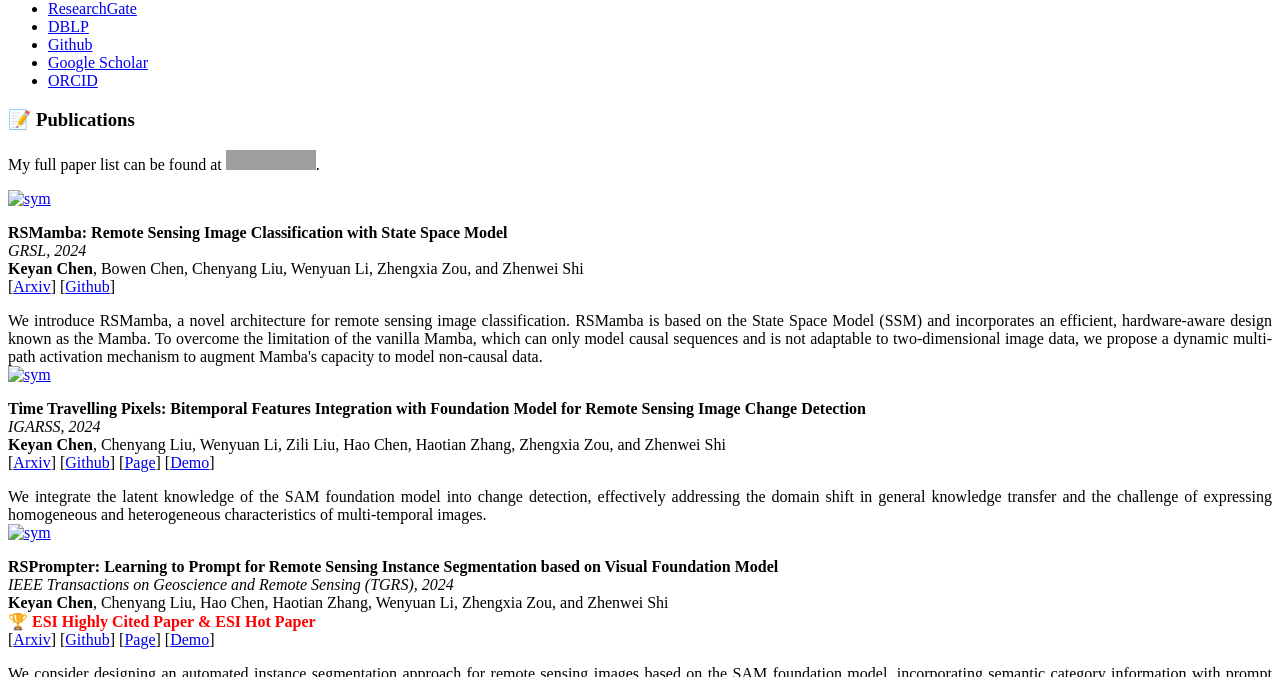
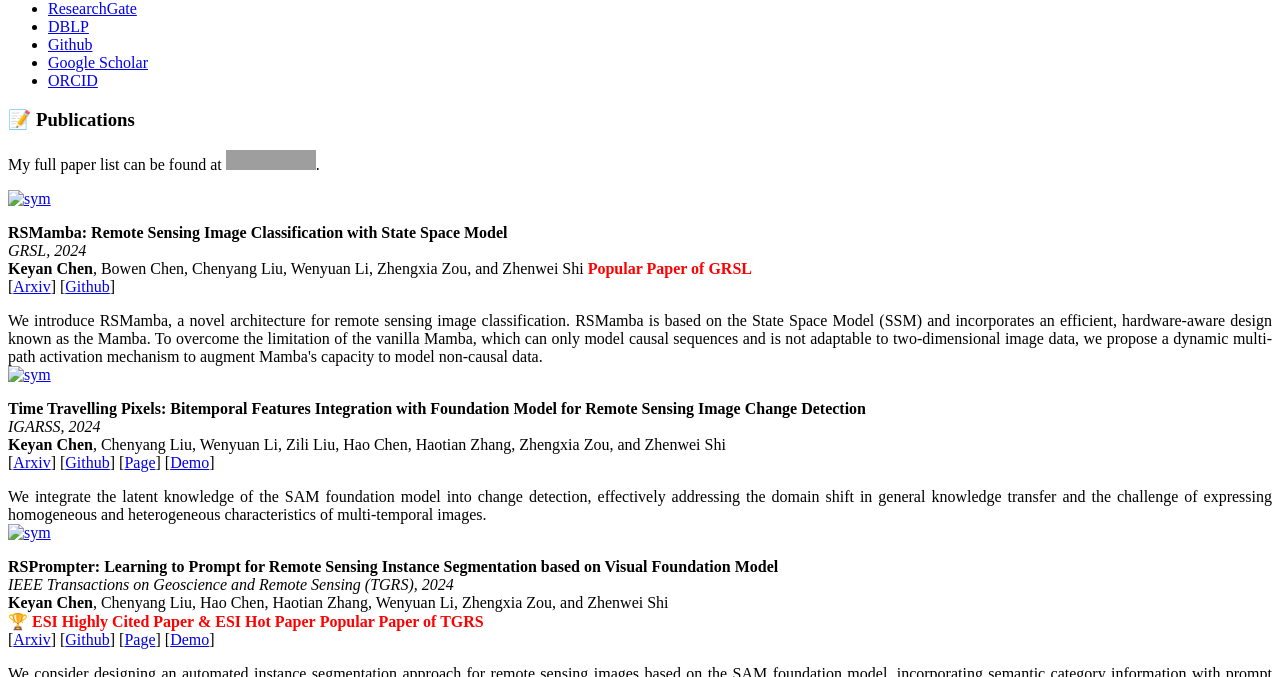
Before and after one commit to KyanChen/KyanChen.github.io, a Jekyll site: the page built from _pages/includes/pub.md, in a window 1280 px wide and 900 px high, scrolled down 376 px, cut to the strip 0-677 px from the top of the window. Built offline with Jekyll 4.4.1, drawn with Linux system fonts in a browser that asks for light colours; our own code applies the rules of GitHub Pages for plain Markdown files; some of the changed text lies outside the part shown; grey boxes are pictures that could not be loaded.

Commit message:
Update pub.md

```diff
--- a/_pages/includes/pub.md
+++ b/_pages/includes/pub.md
@@ -9,7 +9,8 @@ My full paper list can be found at <a href='https://scholar.google.com/citations
 
 <b>RSMamba: Remote Sensing Image Classification with State Space Model</b><br>
 <i>GRSL, 2024</i><br>
-<b>Keyan Chen</b>, Bowen Chen, Chenyang Liu, Wenyuan Li, Zhengxia Zou, and Zhenwei Shi<br>
+<b>Keyan Chen</b>, Bowen Chen, Chenyang Liu, Wenyuan Li, Zhengxia Zou, and Zhenwei Shi<be>
+<b><font color="red">Popular Paper of GRSL</font></b><br>
 [<a href="https://arxiv.org/abs/2403.19654">Arxiv</a>] [<a href="https://github.com/KyanChen/RSMamba">Github</a>] <br>
 <div style="text-align: justify">
 We introduce RSMamba, a novel architecture for remote sensing image classification. RSMamba is based on the State Space Model (SSM) and incorporates an efficient, hardware-aware design known as the Mamba. To overcome the limitation of the vanilla Mamba, which can only model causal sequences and is not adaptable to two-dimensional image data, we propose a dynamic multi-path activation mechanism to augment Mamba's capacity to model non-causal data.
@@ -41,7 +42,8 @@ We integrate the latent knowledge of the SAM foundation model into change detect
 <b>RSPrompter: Learning to Prompt for Remote Sensing Instance Segmentation based on Visual Foundation Model</b><br>
 <i>IEEE Transactions on Geoscience and Remote Sensing (TGRS), 2024</i><br>
 <b>Keyan Chen</b>, Chenyang Liu, Hao Chen, Haotian Zhang, Wenyuan Li, Zhengxia Zou, and Zhenwei Shi<br>
-🏆️ <b><font color="red">ESI Highly Cited Paper & ESI Hot Paper</font></b><br>
+🏆️ <b><font color="red">ESI Highly Cited Paper & ESI Hot Paper</font></b><be>
+<b><font color="red">Popular Paper of TGRS</font></b><br>
 [<a href="https://arxiv.org/abs/2306.16269">Arxiv</a>] [<a href="https://github.com/KyanChen/RSPrompter">Github</a>] [<a href="https://kyanchen.github.io/RSPrompter/">Page</a>] [<a href="https://huggingface.co/spaces/KyanChen/RSPrompter">Demo</a>]<br>
 <div style="text-align: justify">
 We consider designing an automated instance segmentation approach for remote sensing images based on the SAM foundation model, incorporating semantic category information with prompt learning.
@@ -73,6 +75,7 @@ We propose a new super-resolution framework based on context interaction in impl
 <i>Proceedings of the IEEE (P IEEE), 2023</i><br>
 Zhengxia Zou, <b>Keyan Chen</b>, Zhenwei Shi, Yuhong Guo and Jieping Ye<br>
 🏆️ <b><font color="red">ESI Highly Cited Paper & ESI Hot Paper</font></b><br>
+<b><font color="red">Popular Paper of P IEEE</font></b><br>
 [<a href="http://levir.buaa.edu.cn/publications/od_survey.pdf">PDF</a>] [<a href="https://github.com/KyanChen/ODSurvey">Github</a>] [<a href="https://kyanchen.github.io/ODSurvey/">Page</a>]<br>
 <div style="text-align: justify">
 This paper extensively reviews the fast-moving research field in the light of technical evolution, spanning over a quarter-century's time (from the 1990s to 2022). A number of topics have been covered, including the milestone detectors in history, detection datasets, metrics, fundamental building blocks of the detection system, speed-up techniques, and the recent state-of-the-art detection methods.
```
